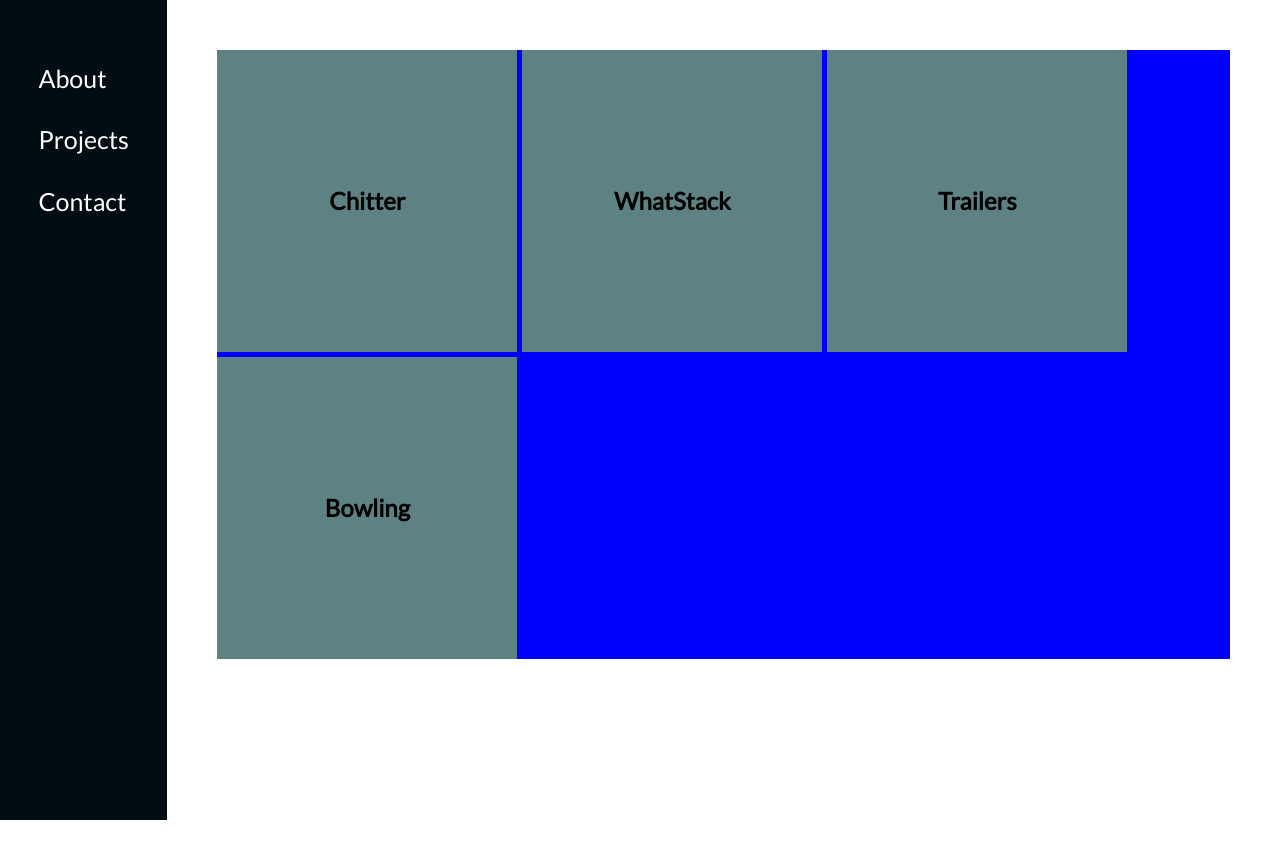
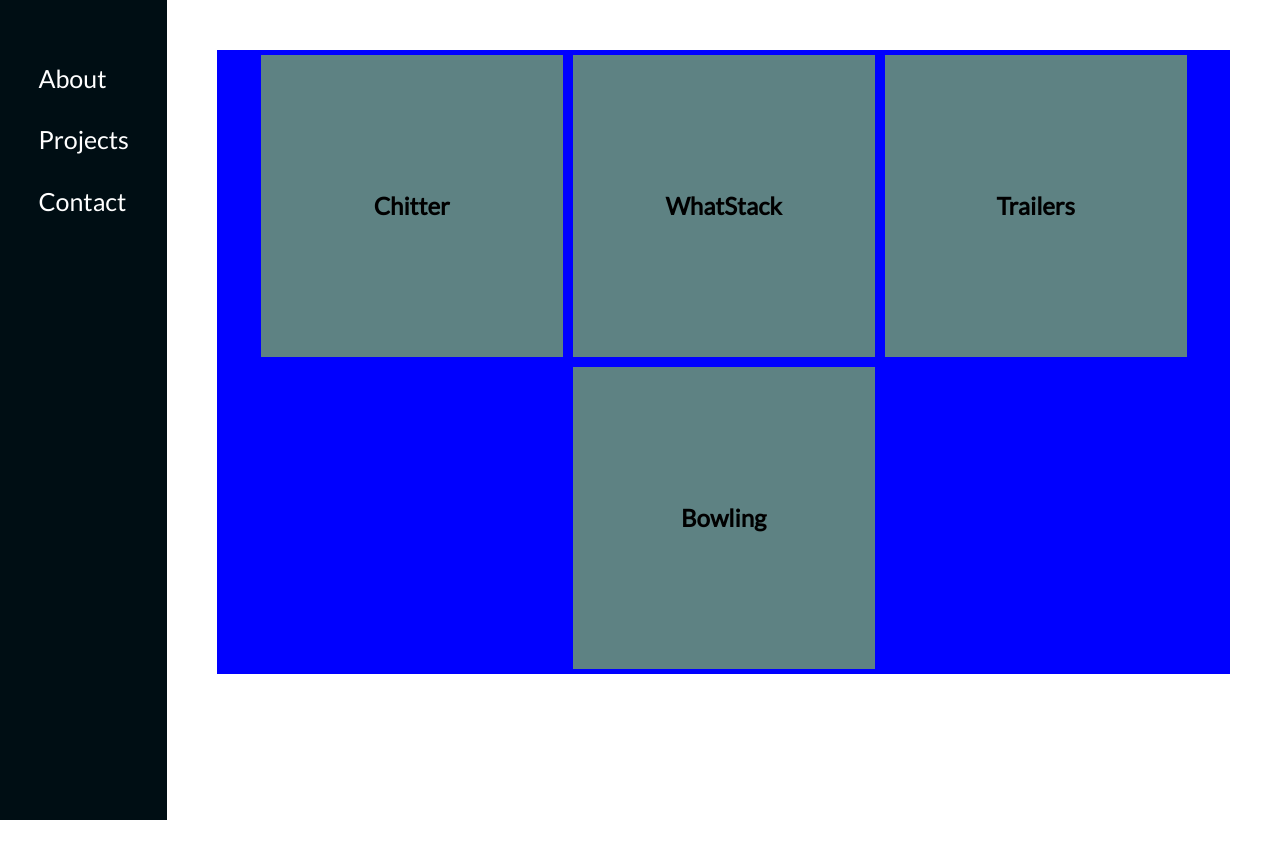
Before and after one commit to PhilipVigus/dev-portfolio, a React (Create React App) app: page /projects in a window 1280 px wide. Shown: the top 858 px of the page. Built offline with nearby package versions, Linux system fonts and the light colour scheme.

Commit message:
Convert projects page to use flexbox

```diff
--- a/src/components/projectSummary.css
+++ b/src/components/projectSummary.css
@@ -15,7 +15,11 @@
   flex-direction: column;
   justify-content: center;
   height: 300px;
-  width: auto;
+  width: 300px;
+  min-width: 300px;
+  max-width: 300px;
+  flex: 0 0 25%;
+  margin: 5px;
 }
 
 .project-summary-container__heading {
--- a/src/components/projects.css
+++ b/src/components/projects.css
@@ -1,7 +1,7 @@
 .project-summaries-container {
-  display: grid;
-  grid-gap: 5px;
-  grid-template-columns: repeat(auto-fill, minmax(250px, 300px));
-  width: auto;
+  display: flex;
+  flex-wrap: wrap;
+  justify-content: center;
   background-color: blue;
+  width: 100%;
 }
```
